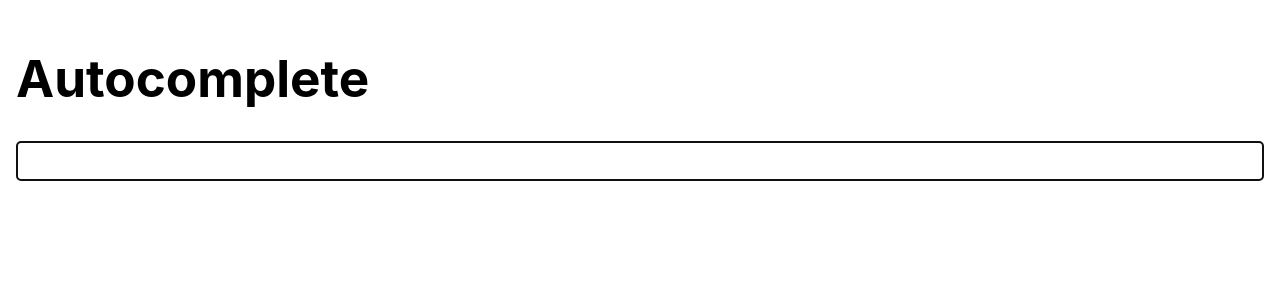
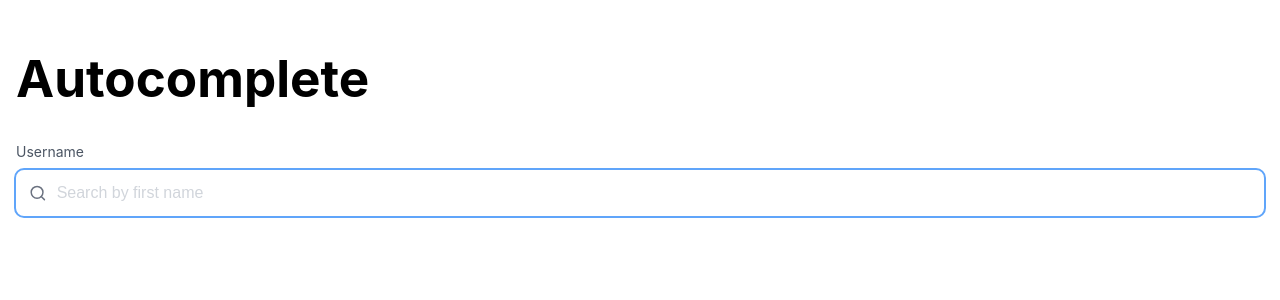
Before and after one commit to younessbennaj/autocomplete, a React (Vite) app: page / in a window 1280 px wide. Shown: the top 300 px of the page. Built offline with nearby package versions, Linux system fonts and the light colour scheme.

Commit message:
feat: improve UI

```diff
--- a/src/App.tsx
+++ b/src/App.tsx
@@ -41,6 +41,7 @@ function App() {
           setSuggestions(suggestions);
           setLoading(false);
         });
+        // add finally and catch to handle errors
       }, 500),
     []
   );
@@ -64,6 +65,8 @@ function App() {
           setSuggestions([]);
           setSelected(value);
         }}
+        label="Username"
+        placeholder="Search by first name"
         selected={selected}
         value={search}
         suggestions={suggestions}
--- a/src/components/Autocomplete/Autocomplete.module.css
+++ b/src/components/Autocomplete/Autocomplete.module.css
@@ -1,29 +1,62 @@
 .wrapper {
   position: relative;
+  display: flex;
+  flex-direction: column;
+  gap: 0.5rem;
 }
 
 .input {
   width: 100%;
-    padding: 0.5rem;
-    font-size: 1.2rem;
-    border: 1px solid #ccc;
-    border-radius: 0.25rem;
+  font-size: 1rem;
+  border: none;
+}
+
+.input:focus-within {
+  outline: none;
+}
+
+.input::placeholder {
+  color: #d1d5db;
+  font-weight: 400;
 }
 
 .dropdown {
-    border: 1px solid black;
+  border: 1px solid #cbd5e1;
   border-radius: 8px;
   position: absolute;
   width: 100%;
   padding: 8px;
+  top: calc(100% + 8px); /* Le positionne juste en dessous du parent */
+  left: 0;
+  box-shadow: 0 4px 6px -1px rgb(0 0 0 / 0.1), 0 2px 4px -2px rgb(0 0 0 / 0.1);
 }
 
 /* create a separate component with width and height props */
 .skeleton {
   animation: scale 4s infinite;
-    background: #E5E4E2;
+  background: #e5e4e2;
   height: 20px;
   width: 100%;
   border-radius: 4px;
   margin-top: 12px;
 }
+
+.inputWrapper {
+  display: flex;
+  align-items: center;
+  border: 1px solid #ccc;
+  border-radius: 0.25rem;
+  padding: 0.75rem;
+  border-radius: 8px;
+  gap: 0.5rem;
+}
+
+.inputWrapper:focus-within {
+  outline: 2px solid #60a5fa;
+  border-color: transparent;
+}
+
+.label {
+  color: #4b5563;
+  font-size: 14px;
+}
--- a/src/components/Autocomplete/index.tsx
+++ b/src/components/Autocomplete/index.tsx
@@ -1,61 +1,55 @@
 import styles from "./Autocomplete.module.css";
 import AutocompleteItem from "../AutocompleteItem";
-// import { useEffect, useState } from "react";
-// import { useKeyPress } from "../../hooks/useKeyPress";
+import { Search } from "react-feather";
 
 function Autocomplete<T>({
   getSuggestionLabel,
   loading,
+  label,
   onChange,
   onSelect,
+  placeholder = "Search",
   value,
   selected,
   suggestions,
 }: {
   getSuggestionLabel: (suggestion: T) => string;
   loading: boolean;
+  label?: string;
   onChange: (value: string) => void;
   onSelect?: (value: string) => void;
+  placeholder?: string;
   value: string;
   selected?: string;
   suggestions: T[];
 }) {
   const result = suggestions.map(getSuggestionLabel);
 
-  // Alternative implementation for keyboard navigation using custom hook
-  // const [focusedElement, setFocusedElement] = useState<Element | null>(null);
-
-  // useKeyPress(
-  //   "Enter",
-  //   () => {
-  //     focusedElement?.dispatchEvent(new MouseEvent("click", { bubbles: true }));
-  //   },
-  //   focusedElement as HTMLElement
-  // );
-
-  // useEffect(() => {
-  //   function handleFocus() {
-  //     setFocusedElement(document.activeElement);
-  //   }
-
-  //   window.addEventListener("focus", handleFocus, true);
-
-  //   return () => {
-  //     window.removeEventListener("focus", handleFocus, true);
-  //   };
-  // }, []);
-
   return (
     <div className={styles.wrapper}>
+      {label ? (
+        <label className={styles.label} htmlFor="">
+          {label}
+        </label>
+      ) : null}
+      <div className={styles.inputWrapper}>
+        <Search
+          style={{
+            color: "#6b7280",
+          }}
+          size={18}
+        />
         <input
           autoFocus
           className={styles.input}
           onChange={(event: React.ChangeEvent<HTMLInputElement>) => {
             onChange(event.target.value);
           }}
+          placeholder={placeholder}
           type="text"
           value={selected || value}
         />
+      </div>
       {value.length > 0 && (
         <div className={styles.dropdown}>
           {loading ? (
--- a/src/components/AutocompleteItem/AutocompleteItem.module.css
+++ b/src/components/AutocompleteItem/AutocompleteItem.module.css
@@ -1,13 +1,13 @@
 .autocompleteItem {
-    padding: 4px 8px;
-    border-radius: 4px;
+  padding: 0.75rem 1rem;
+  border-radius: 4px;
 }
 
 .autocompleteItem:hover {
-    cursor: pointer;
+  cursor: pointer;
 }
 
 .autocompleteItem:focus-within {
-    background-color: lightgray;
-    outline: none;
+  background-color: #f3f4f6;
+  outline: none;
 }
--- a/src/components/AutocompleteItem/index.tsx
+++ b/src/components/AutocompleteItem/index.tsx
@@ -32,7 +32,9 @@ function AutocompleteItem({
         <span
           key={index}
           style={{
-            fontWeight: part.highlight ? 700 : 400,
+            borderRadius: "0.25rem",
+            backgroundColor: part.highlight ? "#dbeafe" : "transparent",
+            color: part.highlight ? "#2563eb" : "inherit",
           }}
         >
           {part.text}
```
Also changed, not shown: package.json (+6 -3 lines), 1 other file (tests, documents, lock files or other folders). Lines whose indentation alone changed are shown as unchanged.
